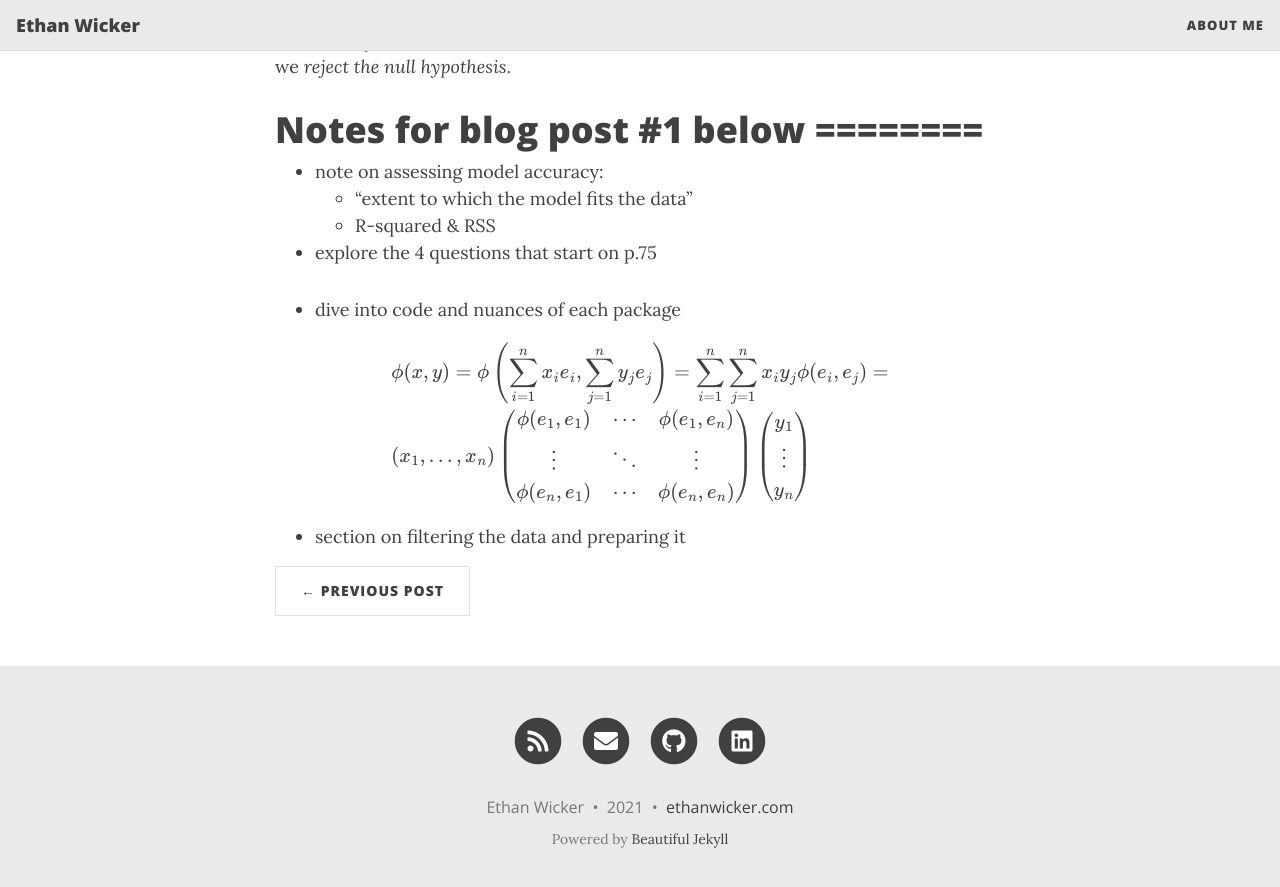
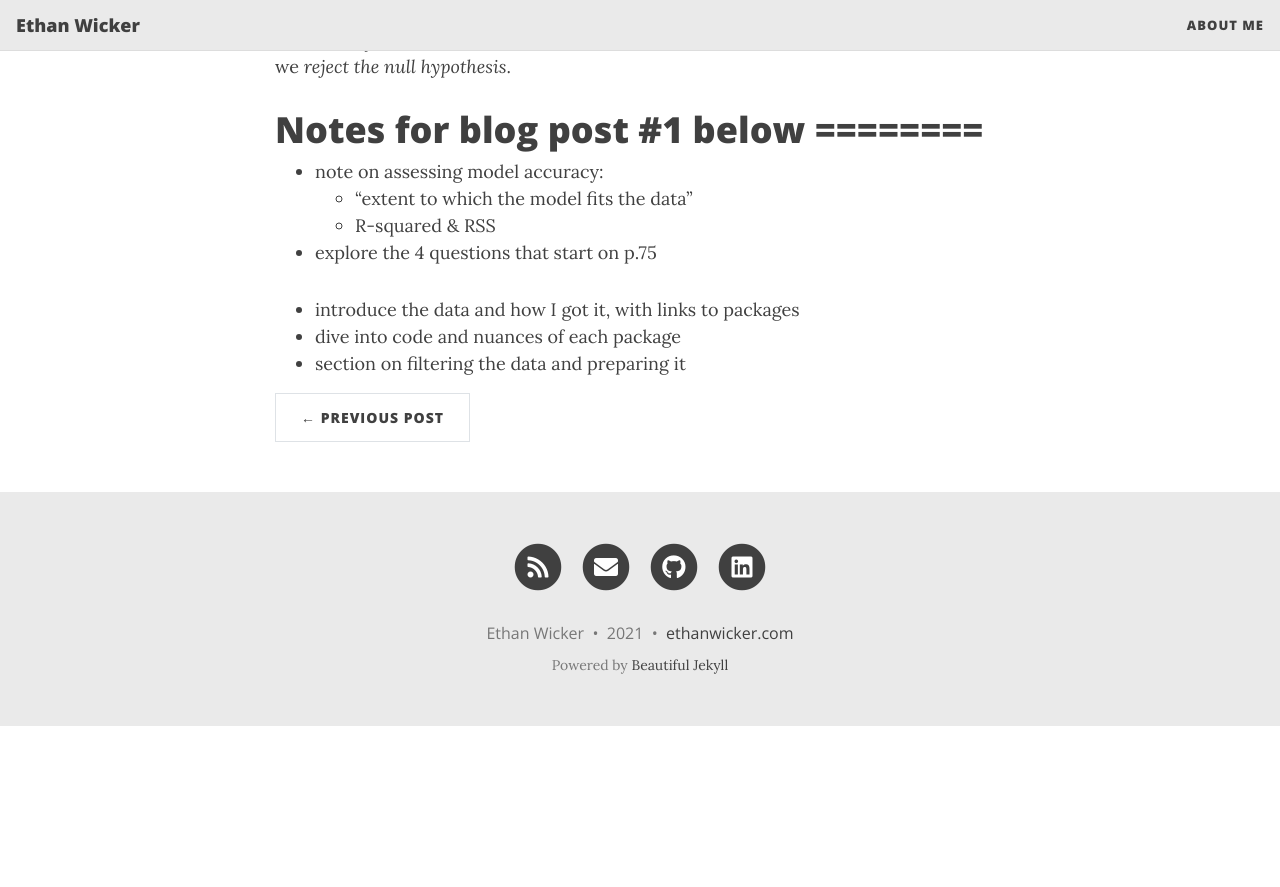
Before and after one commit to ethanwicker/ethanwicker.github.io, a Jekyll site: the page built from _posts/2021-01-08-multiple-linear-regression-001.md, in a window 1280 px wide and 900 px high, scrolled down 3410 px. Shown: the top 887 px of the window. Built offline with Jekyll 4.4.1, drawn with Linux system fonts in a browser that asks for light colours; nearby versions of some CDN libraries; formulas are drawn with MathJax 3; after the commit the page ends 4136 px from its top, so only the background shows below that; some of the changed text lies outside the part shown.

Commit message:
Updating post, 3D scatterplot image

```diff
--- a/_posts/2021-01-08-multiple-linear-regression-001.md
+++ b/_posts/2021-01-08-multiple-linear-regression-001.md
@@ -35,7 +35,7 @@
 
 | ![multiple-linear-regression-3d-plot-isl-ch3.png](/assets/img/multiple-linear-regression-3d-plot-isl-ch3.png){: .mx-auto.d-block :} |
 | :--: |
-| <sub><sup>**Source:** *Gareth James, Daniela Witten, Trevor Hastie, Robert Tibshirani. An Introduction to Statistical Learning: with Applications in R. New York :Springer, 2013.</sup></sub>* |
+| <sub><sup>**Source:** *Gareth James, Daniela Witten, Trevor Hastie, Robert Tibshirani. An Introduction to Statistical Learning: with Applications in R. New York: Springer, 2013.* |
 
 After finding our estimated coefficients $\hat{\beta_0}$, $\hat{\beta_1}$,..., $\hat{\beta_p}$, it is natural to wonder how accurately each value estimates the true values $\beta_0$, $\beta_1$,..., $\beta_p$.  In general, the *standard error* of the estimate can be calculated to answer this question.  To continue with the comparison to simple linear regression, the intercept estimate $\hat{\beta_0}$ and the coefficient estimate $\hat{\beta_1}$ under this model can be computed via the following formulas:
 
@@ -102,28 +102,6 @@
 
 * explore the 4 questions that start on p.75
 
+* introduce the data and how I got it, with links to packages
 * dive into code and nuances of each package
-
-
-
-
-
-
-$$
-\begin{aligned}
-  & \phi(x,y) = \phi \left(\sum_{i=1}^n x_ie_i, \sum_{j=1}^n y_je_j \right)
-  = \sum_{i=1}^n \sum_{j=1}^n x_i y_j \phi(e_i, e_j) = \\
-  & (x_1, \ldots, x_n) \left( \begin{array}{ccc}
-      \phi(e_1, e_1) & \cdots & \phi(e_1, e_n) \\
-      \vdots & \ddots & \vdots \\
-      \phi(e_n, e_1) & \cdots & \phi(e_n, e_n)
-    \end{array} \right)
-  \left( \begin{array}{c}
-      y_1 \\
-      \vdots \\
-      y_n
-    \end{array} \right)
-\end{aligned}
-$$
-
 * section on filtering the data and preparing it
```
